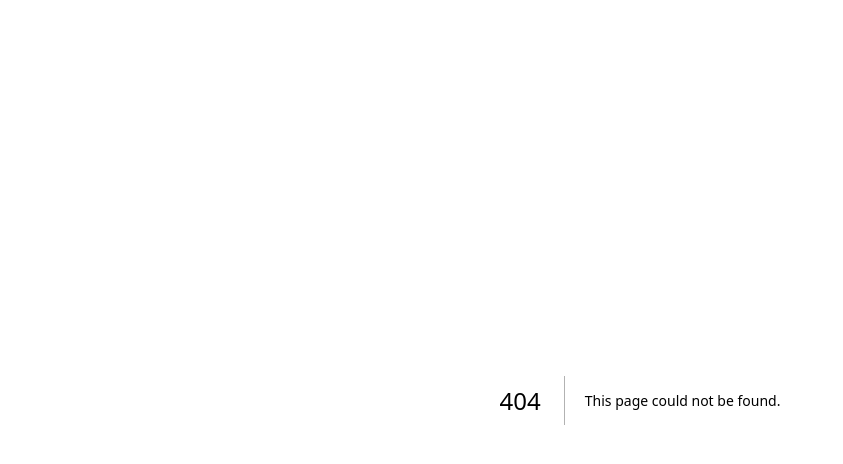
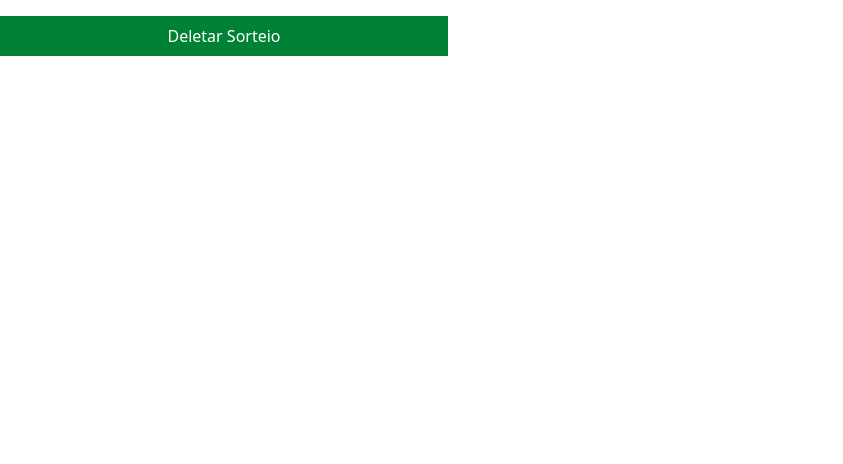
Before and after one commit to Jonalvesilva/rifa, a Next.js app in the folder frontend/: page /delete in a window 1280 px wide. Before the commit this address had no page. Shown: the top 464 px of the page, without its empty margins (0-843 px from the left). Built offline with nearby package versions, Linux system fonts and the light colour scheme.

Commit message:
add rota front delete

```diff
--- /dev/null
+++ b/frontend/app/delete/page.tsx
@@ -0,0 +1,37 @@
+"use client";
+import { api } from "@/utils/api";
+import { useState } from "react";
+import { ImSpinner2 } from "react-icons/im";
+import { successToast, errorToast } from "@/utils/toast";
+
+export default function Delete() {
+  const [loading, setLoading] = useState(false);
+
+  const handleDelete = async () => {
+    setLoading(true);
+    try {
+      const res = await api.delete("/raffles");
+      console.log("✅ Sorteios e convites resetados:", res.data);
+      successToast("Sorteios e convites resetados");
+      setLoading(false);
+    } catch (err) {
+      console.error("❌ Erro ao resetar sorteio:", err);
+      errorToast("Erro ao resetar sorteio");
+      setLoading(false);
+    }
+  };
+
+  return (
+    <button
+      onClick={handleDelete}
+      className="bg-green-700 w-full my-4 py-2 text-white max-w-md flex items-center justify-center"
+      disabled={loading}
+    >
+      {loading ? (
+        <ImSpinner2 className="animate-spin text-white" size={20} />
+      ) : (
+        "Deletar Sorteio"
+      )}
+    </button>
+  );
+}
```
